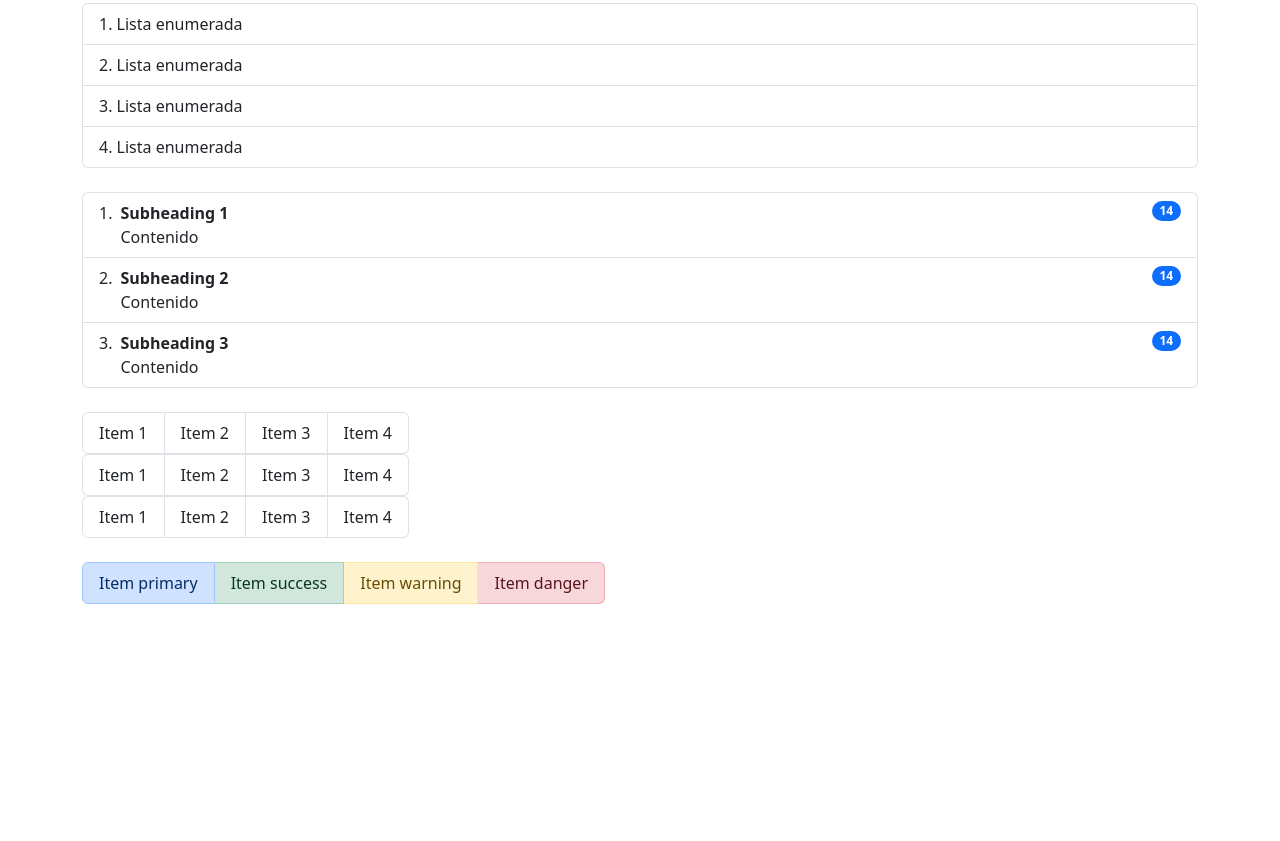
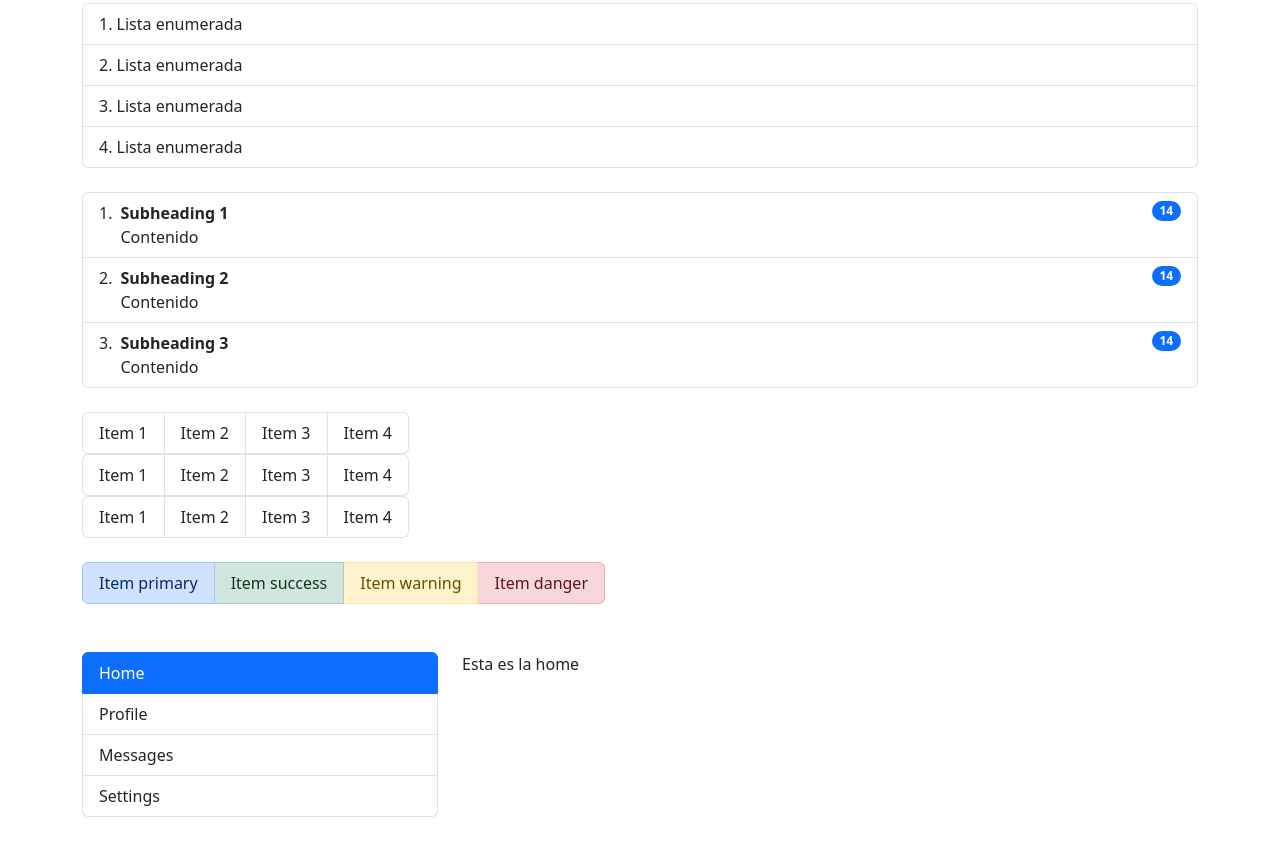
Before and after one commit to xcarloslv/Curso_Bootcamp, a plain HTML site: page 12-Otros aspectos de interés de Boostrap/Listas/HTML/Index.html in a window 1280 px wide. Shown: the part 519-1360 px from the top of the page. Before the commit the page ends 1147 px from the top, so only its background shows below. Drawn offline with nearby package versions, Linux system fonts and the light colour scheme.

Commit message:
Se agregaron cosas

```diff
--- a/12-Otros aspectos de interés de Boostrap/Listas/HTML/Index.html
+++ b/12-Otros aspectos de interés de Boostrap/Listas/HTML/Index.html
@@ -84,6 +84,27 @@
             <li class="list-group-item list-group-item-danger">Item danger</li>
 
         </ul>
+
+
+
+        <div class="row mt-5">
+            <div class="col-4">
+              <div class="list-group" id="list-tab" role="tablist">
+                <a class="list-group-item list-group-item-action active" id="list-home-list" data-bs-toggle="list" href="#list-home" role="tab" aria-controls="list-home">Home</a>
+                <a class="list-group-item list-group-item-action" id="list-profile-list" data-bs-toggle="list" href="#list-profile" role="tab" aria-controls="list-profile">Profile</a>
+                <a class="list-group-item list-group-item-action" id="list-messages-list" data-bs-toggle="list" href="#list-messages" role="tab" aria-controls="list-messages">Messages</a>
+                <a class="list-group-item list-group-item-action" id="list-settings-list" data-bs-toggle="list" href="#list-settings" role="tab" aria-controls="list-settings">Settings</a>
+              </div>
+            </div>
+            <div class="col-8">
+              <div class="tab-content" id="nav-tabContent">
+                <div class="tab-pane fade show active" id="list-home" role="tabpanel" aria-labelledby="list-home-list">Esta es la home</div>
+                <div class="tab-pane fade" id="list-profile" role="tabpanel" aria-labelledby="list-profile-list">Esta es el perfil</div>
+                <div class="tab-pane fade" id="list-messages" role="tabpanel" aria-labelledby="list-messages-list">Estos son los mensajes</div>
+                <div class="tab-pane fade" id="list-settings" role="tabpanel" aria-labelledby="list-settings-list">Estos son los ajustes</div>
+              </div>
+            </div>
+          </div>
     </div>
 </body>
 </html>
```
